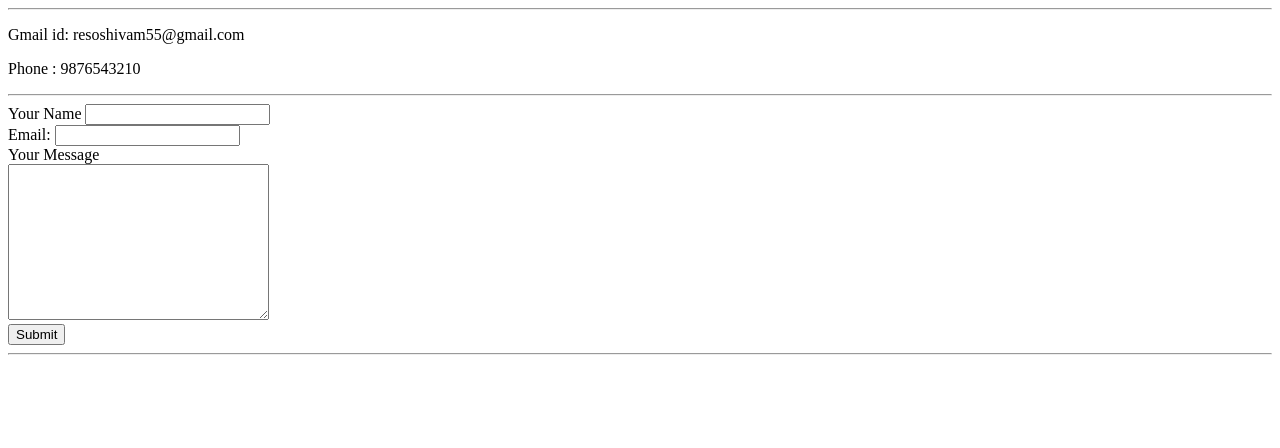
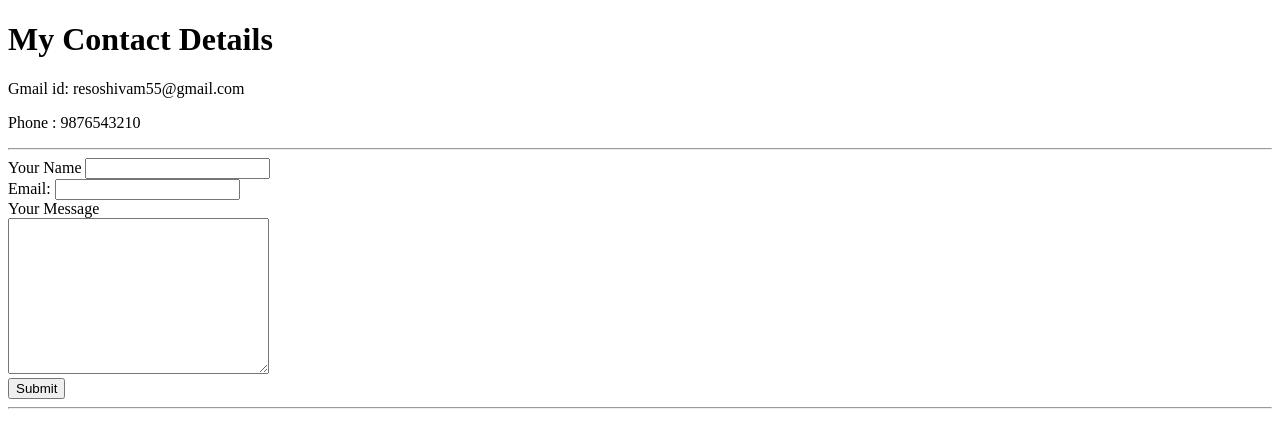
Before and after one commit to imchandra19/CV, a plain HTML site: page contact-me.html in a window 1280 px wide. Drawn offline with Linux system fonts and the light colour scheme.

Commit message:
Update contact-me.html

```diff
--- a/contact-me.html
+++ b/contact-me.html
@@ -3,9 +3,10 @@
   <head>
     <meta charset="utf-8">
     <title>Contact details</title>
+    <link rel="stylesheet" href="css/styles.css">
   </head>
-  <hr>
   <body>
+    <h1>My Contact Details </h1>
     <p> Gmail id: resoshivam55@gmail.com</p>
     <p>Phone : 9876543210</p>
     <hr>
```
